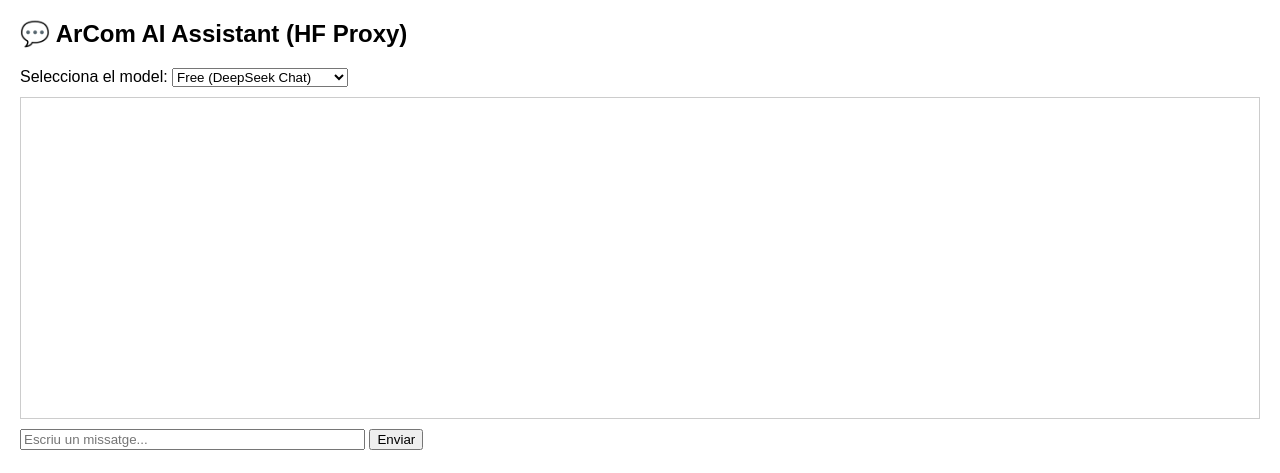
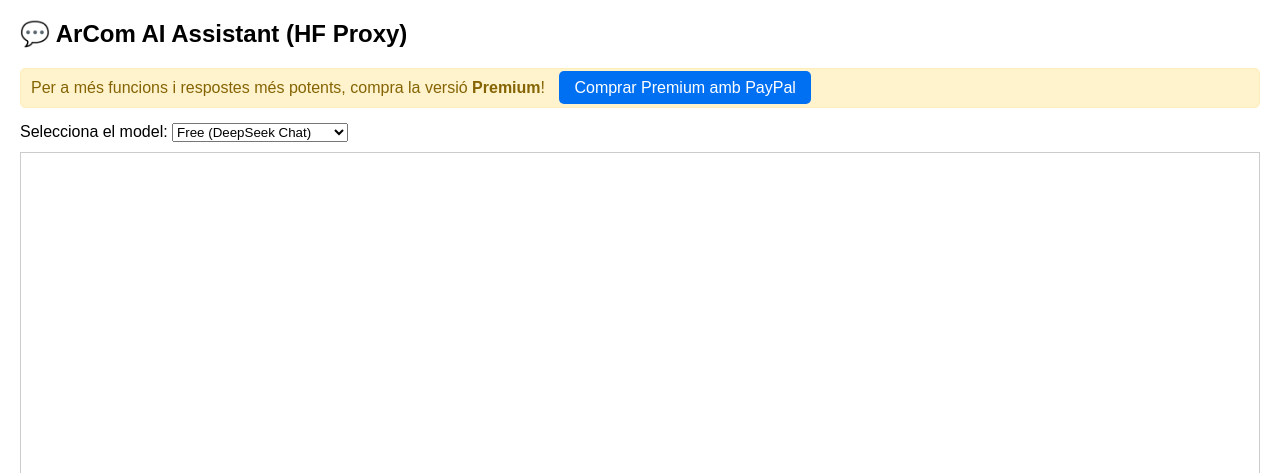
Before and after one commit to Comfrey29/arcom-ai-assistant, a Flask app: page / in a window 1280 px wide. Shown: the top 473 px of the page. Run offline with Flask 3, Linux system fonts and the light colour scheme.

Commit message:
Update index.html

```diff
--- a/templates/index.html
+++ b/templates/index.html
@@ -10,10 +10,37 @@
     .bot { font-weight: bold; color: green; }
     #input-area { margin-top: 10px; }
     #model-select { margin-bottom: 10px; }
+    #premium-message {
+      background-color: #fff3cd;
+      border: 1px solid #ffeeba;
+      padding: 10px;
+      margin-bottom: 15px;
+      border-radius: 5px;
+      color: #856404;
+    }
+    #buy-premium {
+      background-color: #0070f3;
+      color: white;
+      border: none;
+      padding: 8px 15px;
+      font-size: 1rem;
+      cursor: pointer;
+      border-radius: 5px;
+      text-decoration: none;
+      margin-left: 10px;
+    }
+    #buy-premium:hover {
+      background-color: #005bb5;
+    }
   </style>
 </head>
 <body>
   <h2>💬 ArCom AI Assistant (HF Proxy)</h2>
+
+  <div id="premium-message">
+    Per a més funcions i respostes més potents, compra la versió <strong>Premium</strong>!
+    <a id="buy-premium" href="https://www.paypal.com/qrcodes/managed/cc0080a0-1e15-4842-a1eb-0231739d08f6?utm_source=consweb_more" target="_blank" rel="noopener noreferrer">Comprar Premium amb PayPal</a>
+  </div>
 
   <!-- Selector de model (mode free o premium) -->
   <label for="model-select">Selecciona el model:</label>
@@ -23,7 +50,6 @@
   </select>
 
   <div id="chat-box"></div>
-
   <div id="input-area">
     <input type="text" id="message" placeholder="Escriu un missatge..." size="40" />
     <button onclick="sendMessage()">Enviar</button>
@@ -31,26 +57,22 @@
 
   <script>
     const chatBox = document.getElementById("chat-box");
-
     function addMessage(sender, text) {
       const p = document.createElement("p");
       p.innerHTML = `<span class="${sender === 'Usuari' ? 'user' : 'bot'}">${sender}:</span> ${text}`;
       chatBox.appendChild(p);
       chatBox.scrollTop = chatBox.scrollHeight;
     }
-
     async function sendMessage() {
       const input = document.getElementById("message");
       const message = input.value.trim();
       const modelSelect = document.getElementById("model-select");
       const userType = modelSelect.value; // 'free' o 'premium'
-
       if (!message) return;
       addMessage("Usuari", message);
       input.value = "";
       input.disabled = true;
       document.querySelector("button").disabled = true;
-
       try {
         const res = await fetch("/api/chat", {
           method: "POST",
@@ -70,7 +92,6 @@
       } catch (err) {
         addMessage("Assistència", "⚠️ Error de connexió amb el servidor.");
       }
-
       input.disabled = false;
       document.querySelector("button").disabled = false;
       input.focus();
```
